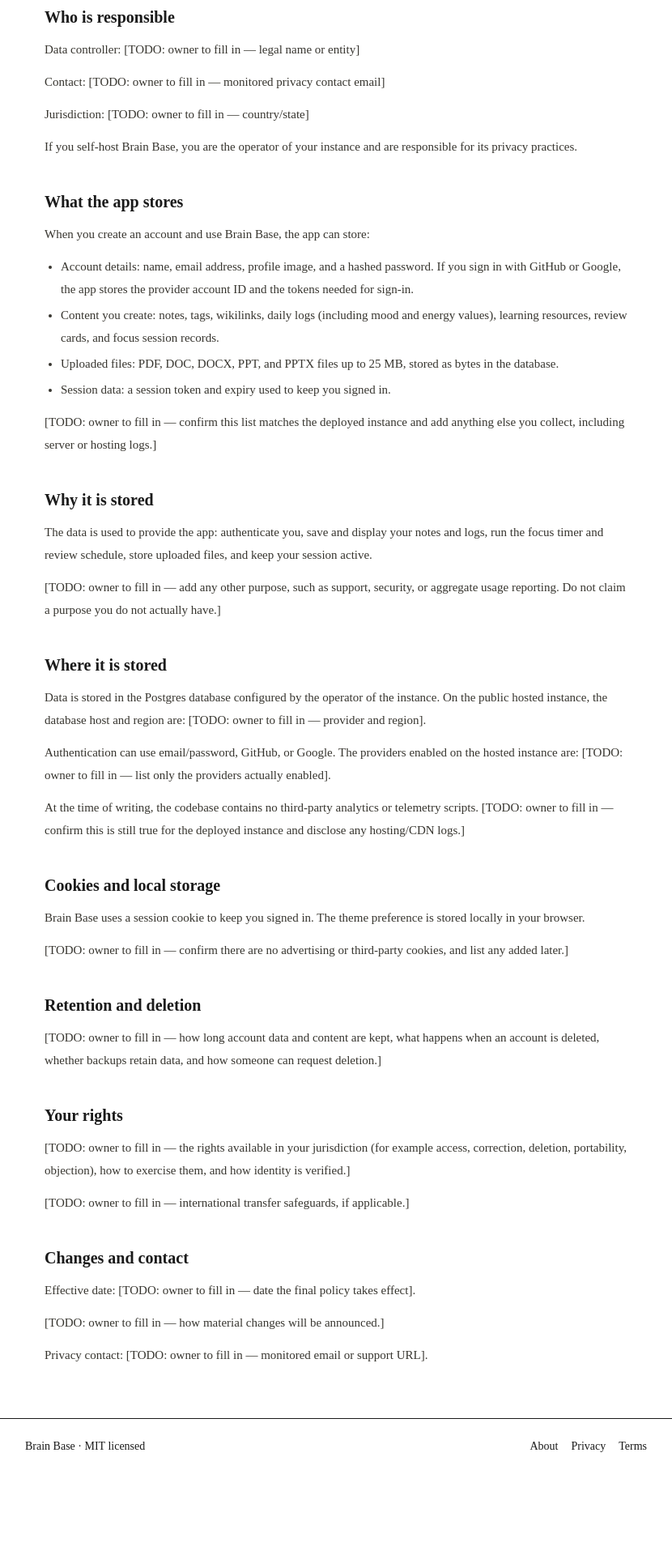
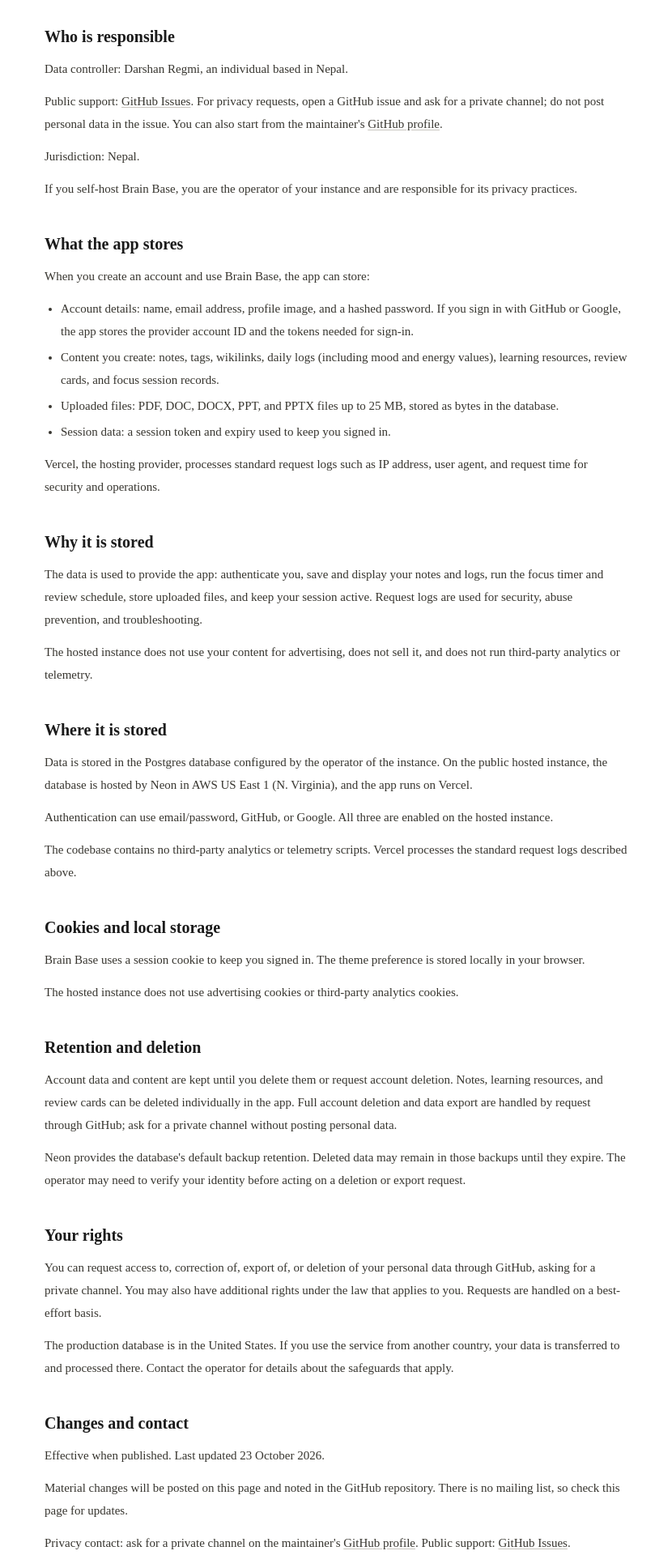
Before and after one commit to darshan-regmi/brain-base, a Next.js app: page /privacy in a window 1280 px wide. Shown: the part 380-2300 px from the top of the page at 81% size, without its empty margins (225-1055 px from the left). Before the commit the page ends 2200 px from the top, so only its background shows below. Built offline with nearby package versions, Linux system fonts and the light colour scheme; no server answers.

Commit message:
feat(seo): fill trust pages from the owner interview

```diff
--- a/src/app/about/page.tsx
+++ b/src/app/about/page.tsx
@@ -1,18 +1,19 @@
 import type { Metadata } from "next";
 import { TrustPage, TrustSection } from "@/components/TrustPage";
 import { noIndexMetadata } from "@/lib/app-metadata";
+import { AUTHOR_NAME, AUTHOR_URL, REPO_URL, SITE_URL } from "@/lib/site";
 
 export const metadata: Metadata = {
   ...noIndexMetadata("About Brain Base"),
   description:
-    "Draft About page for Brain Base. Placeholder copy awaiting owner facts.",
+    "About Brain Base: the open-source second brain app, who maintains it, how it is built, and how to get support.",
 };
 
 export default function AboutPage() {
   return (
     <TrustPage
       title="About Brain Base"
-      intro="Brain Base is an open-source second brain app for notes, focus, daily logs and review. This page is a draft: the project story, author bio and contact details still need the owner's real facts."
+      intro="Brain Base is an open-source second brain app for notes, focus, daily logs and review. This page is under review before publication."
     >
       <TrustSection title="What Brain Base is">
         <p>
@@ -23,14 +24,14 @@
         <p>
           The public site is at{" "}
           <a
-            href="https://brain-base.darshanregmi.com.np/"
+            href={SITE_URL}
             className="underline decoration-[#c8c4be] underline-offset-2 hover:text-ink"
           >
             brain-base.darshanregmi.com.np
           </a>
           . The source code is on{" "}
           <a
-            href="https://github.com/darshan-regmi/brain-base"
+            href={REPO_URL}
             className="underline decoration-[#c8c4be] underline-offset-2 hover:text-ink"
             rel="noopener noreferrer"
           >
@@ -42,33 +43,23 @@
 
       <TrustSection title="Why it exists">
         <p>
-          The project started from a simple frustration: juggling five different
-          tools just to stay on top of the day. Brain Base is an attempt to make
-          that loop quieter — capture a thought, focus on one thing, write the
-          day down, and review what is worth keeping.
-        </p>
-        <p>
-          [TODO: owner to fill in — when you started the project, what the first
-          version did, and what changed since then. Real dates and details only.]
+          The project started in early 2026. The source code and commit history
+          are public on GitHub, so the changes since then can be checked
+          directly.
         </p>
       </TrustSection>
 
       <TrustSection title="Who builds it">
         <p>
-          Brain Base is built by{" "}
+          Brain Base is built and maintained by{" "}
           <a
-            href="https://github.com/darshan-regmi"
+            href={AUTHOR_URL}
             className="underline decoration-[#c8c4be] underline-offset-2 hover:text-ink"
             rel="me noopener noreferrer"
           >
-            Darshan Regmi
+            {AUTHOR_NAME}
           </a>
-          .
-        </p>
-        <p>
-          [TODO: owner to fill in — a short first-person bio: what you work on,
-          your role on this project, and anything you want public. Add a photo
-          only if you want one published.]
+          . More about his work is on GitHub.
         </p>
       </TrustSection>
 
@@ -76,12 +67,11 @@
         <p>
           The app uses Next.js and React on the front end, Prisma with Postgres
           for data, and NextAuth for sign-in. The source is MIT licensed. The
-          codebase contains no third-party analytics or telemetry scripts at the
-          time of writing.
+          codebase contains no third-party analytics or telemetry scripts.
         </p>
         <p>
-          [TODO: owner to fill in — confirm the production database host and
-          region if you want them named here.]
+          The hosted instance runs on Vercel. Its Postgres database is hosted by
+          Neon in AWS US East 1 (N. Virginia).
         </p>
       </TrustSection>
 
@@ -89,42 +79,45 @@
         <p>
           Brain Base is a single-user tool for notes, focus, daily logs and
           review. It is not a team workspace, a general-purpose database, or a
-          native mobile app.
-        </p>
-        <p>
-          [TODO: owner to fill in — confirm the single-user description and add
-          any limits you want stated publicly.]
+          native mobile app. There is no sharing or team collaboration feature.
         </p>
       </TrustSection>
 
       <TrustSection title="Contact" id="contact">
         <p>
-          These contact details are placeholders. Do not publish this page until
-          they are real and monitored.
+          Public support and bug reports go to{" "}
+          <a
+            href={`${REPO_URL}/issues`}
+            className="underline decoration-[#c8c4be] underline-offset-2 hover:text-ink"
+            rel="noopener noreferrer"
+          >
+            GitHub Issues
+          </a>
+          . For privacy or security reports, open a GitHub issue and ask for a
+          private channel; do not include personal or sensitive details in the
+          issue. You can also start from the maintainer&apos;s{" "}
+          <a
+            href={AUTHOR_URL}
+            className="underline decoration-[#c8c4be] underline-offset-2 hover:text-ink"
+            rel="me noopener noreferrer"
+          >
+            GitHub profile
+          </a>
+          .
         </p>
         <ul className="list-disc space-y-1 pl-5">
+          <li>Support: GitHub Issues</li>
+          <li>Privacy and security: request a private channel on GitHub</li>
+          <li>Response time: best effort, with no guaranteed response time</li>
           <li>
-            Email: [TODO: owner to fill in — monitored contact email]
-          </li>
-          <li>
-            Support: [TODO: owner to fill in — GitHub Issues or Discussions URL]
-          </li>
-          <li>
-            Security reports: [TODO: owner to fill in — private security contact]
-          </li>
-          <li>
-            Response time: [TODO: owner to fill in — only if you can commit to
-            one]
-          </li>
-          <li>
-            Legal entity and mailing address: [TODO: owner to fill in — if
-            required in your jurisdiction]
+            Operator: {AUTHOR_NAME}, an individual based in Nepal. No public
+            mailing address.
           </li>
         </ul>
         <p>
-          For now, the public project home is the{" "}
+          The public project home is the{" "}
           <a
-            href="https://github.com/darshan-regmi/brain-base"
+            href={REPO_URL}
             className="underline decoration-[#c8c4be] underline-offset-2 hover:text-ink"
             rel="noopener noreferrer"
           >
--- a/src/app/privacy/page.tsx
+++ b/src/app/privacy/page.tsx
@@ -1,27 +1,46 @@
 import type { Metadata } from "next";
 import { TrustPage, TrustSection } from "@/components/TrustPage";
 import { noIndexMetadata } from "@/lib/app-metadata";
+import { AUTHOR_NAME, AUTHOR_URL, REPO_URL } from "@/lib/site";
 
 export const metadata: Metadata = {
   ...noIndexMetadata("Privacy policy"),
   description:
-    "Draft privacy policy for Brain Base. Placeholder copy awaiting owner and legal review.",
+    "Privacy policy for the hosted Brain Base service, covering what is stored, why, where, and how to request deletion.",
 };
 
 export default function PrivacyPage() {
   return (
     <TrustPage
       title="Privacy policy"
-      intro="This is a draft privacy policy for Brain Base. It is not legal advice, and it is not ready to publish. The owner and a qualified reviewer must confirm every statement below."
+      intro="This policy describes how the hosted Brain Base service handles personal data. It is under review before publication and is not legal advice."
     >
       <TrustSection title="Who is responsible">
         <p>
-          Data controller: [TODO: owner to fill in — legal name or entity]
+          Data controller: {AUTHOR_NAME}, an individual based in Nepal.
         </p>
         <p>
-          Contact: [TODO: owner to fill in — monitored privacy contact email]
+          Public support:{" "}
+          <a
+            href={`${REPO_URL}/issues`}
+            className="underline decoration-[#c8c4be] underline-offset-2 hover:text-ink"
+            rel="noopener noreferrer"
+          >
+            GitHub Issues
+          </a>
+          . For privacy requests, open a GitHub issue and ask for a private
+          channel; do not post personal data in the issue. You can also start
+          from the maintainer&apos;s{" "}
+          <a
+            href={AUTHOR_URL}
+            className="underline decoration-[#c8c4be] underline-offset-2 hover:text-ink"
+            rel="me noopener noreferrer"
+          >
+            GitHub profile
+          </a>
+          .
         </p>
-        <p>Jurisdiction: [TODO: owner to fill in — country/state]</p>
+        <p>Jurisdiction: Nepal.</p>
         <p>
           If you self-host Brain Base, you are the operator of your instance and
           are responsible for its privacy practices.
@@ -50,9 +69,8 @@
           </li>
         </ul>
         <p>
-          [TODO: owner to fill in — confirm this list matches the deployed
-          instance and add anything else you collect, including server or
-          hosting logs.]
+          Vercel, the hosting provider, processes standard request logs such as
+          IP address, user agent, and request time for security and operations.
         </p>
       </TrustSection>
 
@@ -60,30 +78,28 @@
         <p>
           The data is used to provide the app: authenticate you, save and
           display your notes and logs, run the focus timer and review schedule,
-          store uploaded files, and keep your session active.
+          store uploaded files, and keep your session active. Request logs are
+          used for security, abuse prevention, and troubleshooting.
         </p>
         <p>
-          [TODO: owner to fill in — add any other purpose, such as support,
-          security, or aggregate usage reporting. Do not claim a purpose you do
-          not actually have.]
+          The hosted instance does not use your content for advertising, does
+          not sell it, and does not run third-party analytics or telemetry.
         </p>
       </TrustSection>
 
       <TrustSection title="Where it is stored">
         <p>
           Data is stored in the Postgres database configured by the operator of
-          the instance. On the public hosted instance, the database host and
-          region are: [TODO: owner to fill in — provider and region].
+          the instance. On the public hosted instance, the database is hosted by
+          Neon in AWS US East 1 (N. Virginia), and the app runs on Vercel.
         </p>
         <p>
-          Authentication can use email/password, GitHub, or Google. The
-          providers enabled on the hosted instance are: [TODO: owner to fill in
-          — list only the providers actually enabled].
+          Authentication can use email/password, GitHub, or Google. All three
+          are enabled on the hosted instance.
         </p>
         <p>
-          At the time of writing, the codebase contains no third-party analytics
-          or telemetry scripts. [TODO: owner to fill in — confirm this is still
-          true for the deployed instance and disclose any hosting/CDN logs.]
+          The codebase contains no third-party analytics or telemetry scripts.
+          Vercel processes the standard request logs described above.
         </p>
       </TrustSection>
 
@@ -93,42 +109,68 @@
           preference is stored locally in your browser.
         </p>
         <p>
-          [TODO: owner to fill in — confirm there are no advertising or
-          third-party cookies, and list any added later.]
+          The hosted instance does not use advertising cookies or third-party
+          analytics cookies.
         </p>
       </TrustSection>
 
       <TrustSection title="Retention and deletion">
         <p>
-          [TODO: owner to fill in — how long account data and content are kept,
-          what happens when an account is deleted, whether backups retain data,
-          and how someone can request deletion.]
+          Account data and content are kept until you delete them or request
+          account deletion. Notes, learning resources, and review cards can be
+          deleted individually in the app. Full account deletion and data export
+          are handled by request through GitHub; ask for a private channel without
+          posting personal data.
+        </p>
+        <p>
+          Neon provides the database&apos;s default backup retention. Deleted
+          data may remain in those backups until they expire. The operator may
+          need to verify your identity before acting on a deletion or export
+          request.
         </p>
       </TrustSection>
 
       <TrustSection title="Your rights">
         <p>
-          [TODO: owner to fill in — the rights available in your jurisdiction
-          (for example access, correction, deletion, portability, objection),
-          how to exercise them, and how identity is verified.]
+          You can request access to, correction of, export of, or deletion of
+          your personal data through GitHub, asking for a private channel. You may
+          also have additional rights under the law that applies to you. Requests
+          are handled on a best-effort basis.
         </p>
         <p>
-          [TODO: owner to fill in — international transfer safeguards, if
-          applicable.]
+          The production database is in the United States. If you use the
+          service from another country, your data is transferred to and
+          processed there. Contact the operator for details about the safeguards
+          that apply.
         </p>
       </TrustSection>
 
       <TrustSection title="Changes and contact">
         <p>
-          Effective date: [TODO: owner to fill in — date the final policy takes
-          effect].
+          Effective when published. Last updated 23 October 2026.
         </p>
         <p>
-          [TODO: owner to fill in — how material changes will be announced.]
+          Material changes will be posted on this page and noted in the GitHub
+          repository. There is no mailing list, so check this page for updates.
         </p>
         <p>
-          Privacy contact: [TODO: owner to fill in — monitored email or support
-          URL].
+          Privacy contact: ask for a private channel on the maintainer&apos;s{" "}
+          <a
+            href={AUTHOR_URL}
+            className="underline decoration-[#c8c4be] underline-offset-2 hover:text-ink"
+            rel="me noopener noreferrer"
+          >
+            GitHub profile
+          </a>
+          . Public support:{" "}
+          <a
+            href={`${REPO_URL}/issues`}
+            className="underline decoration-[#c8c4be] underline-offset-2 hover:text-ink"
+            rel="noopener noreferrer"
+          >
+            GitHub Issues
+          </a>
+          .
         </p>
       </TrustSection>
     </TrustPage>
--- a/src/app/terms/page.tsx
+++ b/src/app/terms/page.tsx
@@ -1,27 +1,34 @@
 import type { Metadata } from "next";
 import { TrustPage, TrustSection } from "@/components/TrustPage";
 import { noIndexMetadata } from "@/lib/app-metadata";
+import { AUTHOR_NAME, AUTHOR_URL, REPO_URL, SITE_URL } from "@/lib/site";
 
 export const metadata: Metadata = {
   ...noIndexMetadata("Terms of use"),
   description:
-    "Draft terms of use for Brain Base. Placeholder copy awaiting owner and legal review.",
+    "Terms of use for the hosted Brain Base service, covering accounts, acceptable use, content, availability, and liability.",
 };
 
 export default function TermsPage() {
   return (
     <TrustPage
       title="Terms of use"
-      intro="This is a draft terms page for Brain Base. It is not legal advice, and it is not ready to publish. The owner and a qualified reviewer must confirm every clause below."
+      intro="These terms govern the hosted Brain Base service. They are under review before publication and are not legal advice."
     >
       <TrustSection title="Agreement">
         <p>
-          These terms would govern use of the hosted Brain Base service at
-          [TODO: owner to fill in — final public URL].
+          These terms govern use of the hosted Brain Base service at{" "}
+          <a
+            href={SITE_URL}
+            className="underline decoration-[#c8c4be] underline-offset-2 hover:text-ink"
+          >
+            brain-base.darshanregmi.com.np
+          </a>
+          .
         </p>
         <p>
-          Operator: [TODO: owner to fill in — legal name or entity]. Jurisdiction:
-          [TODO: owner to fill in — country/state].
+          Operator: {AUTHOR_NAME}, an individual based in Nepal. Jurisdiction:
+          Nepal.
         </p>
       </TrustSection>
 
@@ -31,30 +38,48 @@
           your sign-in credentials secure and for activity under your account.
         </p>
         <p>
-          [TODO: owner to fill in — eligibility and minimum age, account
-          registration rules, and what happens if you suspect unauthorized
-          access.]
+          There is no stated minimum age. You are responsible for ensuring that
+          you can lawfully use the service where you live. If you suspect
+          unauthorized access, open a GitHub issue and ask for a private channel.
+          Do not include sensitive details in the issue.
         </p>
       </TrustSection>
 
       <TrustSection title="Acceptable use">
+        <p>You may not use the service to:</p>
+        <ul className="list-disc space-y-1 pl-5">
+          <li>break the law or violate another person&apos;s rights;</li>
+          <li>
+            access another user&apos;s account or data without permission;
+          </li>
+          <li>
+            upload malware, run denial-of-service attacks, or interfere with the
+            service;
+          </li>
+          <li>
+            send spam, scrape at a disruptive rate, or place unreasonable load
+            on the service.
+          </li>
+        </ul>
         <p>
-          [TODO: owner to fill in — the rules for using the service, including
-          prohibited content, abuse, attempts to access other users&apos; data, and
-          any rate or storage limits.]
+          The service may enforce reasonable technical limits, including the
+          25 MB upload limit described in the app.
         </p>
       </TrustSection>
 
       <TrustSection title="Your content">
         <p>
           You keep ownership of the notes, logs, uploads and other content you
-          create. [TODO: owner/legal to fill in — the permission the operator
-          needs to host, process, back up and display that content, and how far
-          that permission extends.]
+          create. You grant the operator a non-exclusive, worldwide licence to
+          host, process, back up, and display that content solely to operate the
+          service. That licence ends when the content is deleted, except for
+          copies retained in backups or as required by law.
         </p>
         <p>
-          [TODO: owner to fill in — how content can be exported or deleted, and
-          what happens to it when an account is closed.]
+          Notes, learning resources, and review cards can be deleted
+          individually in the app. Full account deletion and data export are
+          handled by request through GitHub; ask for a private channel without
+          posting personal data. See the Privacy Policy for retention details.
         </p>
       </TrustSection>
 
@@ -62,51 +87,68 @@
         <p>
           The Brain Base source code is released under the MIT license. That
           license governs use, copying, modification and distribution of the
-          code. These terms would cover the hosted service, not the code
-          license.
+          code. These terms cover the hosted service, not the code license.
         </p>
         <p>
-          [TODO: owner/legal to fill in — confirm how the hosted service and the
-          MIT-licensed code interact, especially if someone self-hosts.]
+          If you self-host Brain Base, you operate your own instance and are
+          responsible for its data, security and legal compliance.
         </p>
       </TrustSection>
 
       <TrustSection title="Availability and changes">
         <p>
-          [TODO: owner to fill in — whether the service is provided as-is, any
-          uptime commitment, maintenance windows, and the right to change or
-          discontinue features.]
+          The hosted service is provided as-is. There is no uptime guarantee.
+          Features may change, be suspended, or be discontinued, and maintenance
+          may interrupt access. The operator will give notice of material
+          changes where practical.
         </p>
       </TrustSection>
 
       <TrustSection title="Disclaimers and liability">
         <p>
-          [TODO: owner/legal to fill in — warranty disclaimers, limitation of
-          liability, and any mandatory consumer rights that cannot be excluded
-          in your jurisdiction.]
+          To the fullest extent permitted by Nepal law, the service is provided
+          without warranties of any kind, and the operator is not liable for
+          indirect, incidental, special, or consequential damages, or for lost
+          data or profits. Nothing in these terms excludes liability that cannot
+          lawfully be excluded.
         </p>
       </TrustSection>
 
       <TrustSection title="Termination">
         <p>
-          [TODO: owner/legal to fill in — when access can be suspended or
-          terminated, notice, and what happens to the data afterwards.]
+          Access may be suspended or terminated for abuse, illegal use, a
+          security risk, or a violation of these terms. Notice will be given
+          where practical. Data is handled after termination as described in the
+          Privacy Policy.
         </p>
       </TrustSection>
 
       <TrustSection title="Governing law and contact">
         <p>
-          Governing law: [TODO: owner/legal to fill in — jurisdiction]. Venue:
-          [TODO: owner/legal to fill in — if applicable].
+          Governing law: Nepal. Venue: the courts of Nepal.
         </p>
         <p>
-          Contact: [TODO: owner to fill in — monitored contact email or support
-          URL].
+          Public support and general contact:{" "}
+          <a
+            href={`${REPO_URL}/issues`}
+            className="underline decoration-[#c8c4be] underline-offset-2 hover:text-ink"
+            rel="noopener noreferrer"
+          >
+            GitHub Issues
+          </a>
+          . For privacy or security reports, open a GitHub issue and ask for a
+          private channel; do not post sensitive details in the issue. You can
+          also start from the maintainer&apos;s{" "}
+          <a
+            href={AUTHOR_URL}
+            className="underline decoration-[#c8c4be] underline-offset-2 hover:text-ink"
+            rel="me noopener noreferrer"
+          >
+            GitHub profile
+          </a>
+          .
         </p>
-        <p>
-          Effective date: [TODO: owner to fill in — date the final terms take
-          effect].
-        </p>
+        <p>Effective when published. Last updated 23 October 2026.</p>
       </TrustSection>
     </TrustPage>
   );
--- a/src/lib/app-metadata.ts
+++ b/src/lib/app-metadata.ts
@@ -14,9 +14,9 @@
  *  2. Auth screens themselves (`/sign-in`, `/sign-up`, `/forgot-password`),
  *     which are thin, low-value, and unique per visitor.
  *
- *  3. Placeholder trust pages (`/about`, `/privacy`, `/terms`). They contain
- *     unresolved `[TODO: owner to fill in]` facts and must stay out of the
- *     index and the sitemap until those are replaced.
+ *  3. Trust pages (`/about`, `/privacy`, `/terms`). The owner facts are filled
+ *     in, but they stay out of the index and the sitemap until the owner and,
+ *     for the legal pages, a qualified reviewer sign off.
  *
  * `follow` stays true so crawlers keep walking the rest of the site.
  */
```
Also changed, not shown: src/components/TrustPage.tsx (+7 -8 lines), 4 other files (tests, documents, lock files or other folders).
